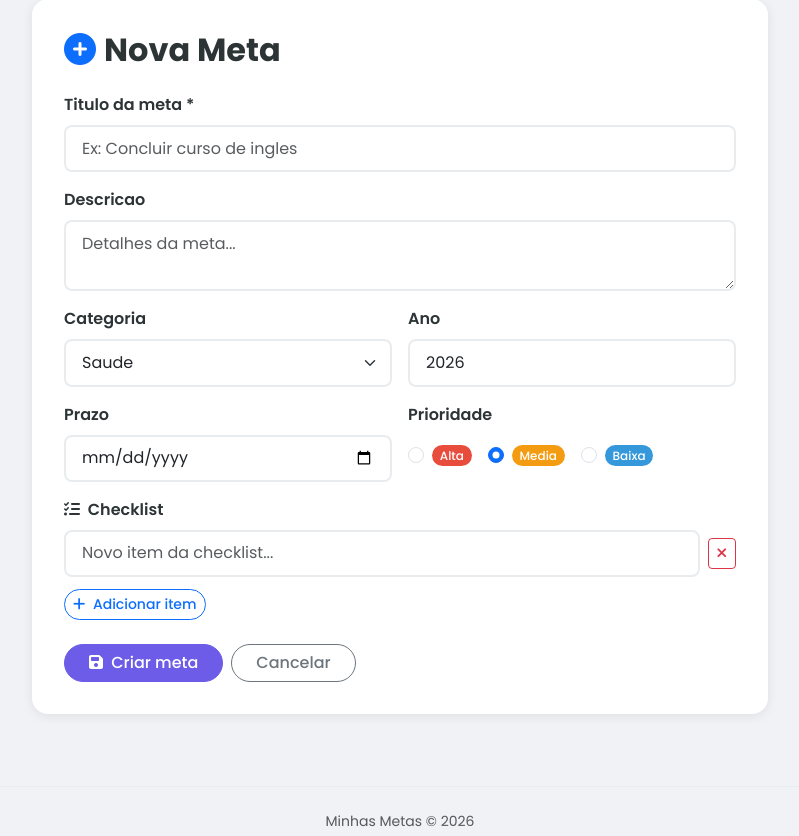
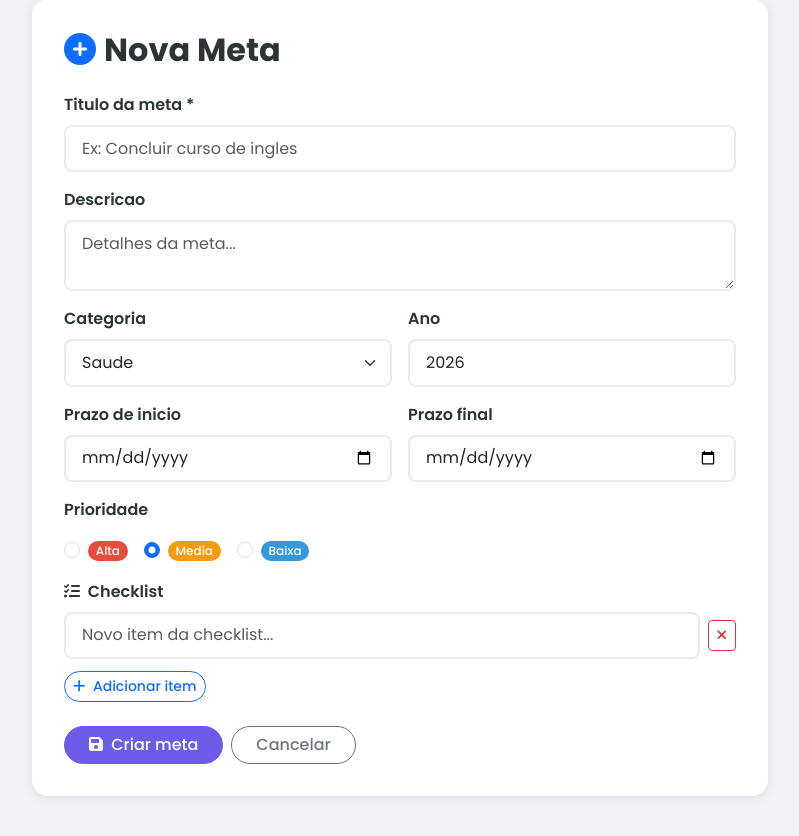
Before and after one commit to MarceloVieiraEngenheiro/metas-app, a Flask app: page /goal/new in a window 1280 px wide. Shown: the part 101-937 px from the top of the page, without its empty margins (240-1039 px from the left). Run offline with Flask 3, Linux system fonts and the light colour scheme; the visitor is signed in with stand-in values (Sample User, id 1).

Commit message:
Add files via upload

```diff
--- a/templates/form.html
+++ b/templates/form.html
@@ -1,5 +1,4 @@
 {% extends 'base.html' %}
-
 {% block content %}
 <div class="container py-4">
     <div class="row justify-content-center">
@@ -12,7 +11,6 @@
                     <i class="fas fa-plus-circle text-primary me-2"></i>Nova Meta
                     {% endif %}
                 </h2>
-
                 <form method="POST">
                     <div class="mb-3">
                         <label class="form-label fw-semibold">Titulo da meta *</label>
@@ -20,13 +18,11 @@
                                value="{{ goal.title if goal else '' }}"
                                placeholder="Ex: Concluir curso de ingles">
                     </div>
-
                     <div class="mb-3">
                         <label class="form-label fw-semibold">Descricao</label>
                         <textarea name="description" class="form-control" rows="2"
                                   placeholder="Detalhes da meta...">{{ goal.description if goal else '' }}</textarea>
                     </div>
-
                     <div class="row g-3 mb-3">
                         <div class="col-md-6">
                             <label class="form-label fw-semibold">Categoria</label>
@@ -42,14 +38,20 @@
                                    value="{{ goal.year if goal else now.year }}" min="2020" max="2050">
                         </div>
                     </div>
-
                     <div class="row g-3 mb-3">
                         <div class="col-md-6">
-                            <label class="form-label fw-semibold">Prazo</label>
+                            <label class="form-label fw-semibold">Prazo de inicio</label>
+                            <input type="date" name="start_date" class="form-control"
+                                   value="{{ goal.start_date.strftime('%Y-%m-%d') if goal and goal.start_date else '' }}">
+                        </div>
+                        <div class="col-md-6">
+                            <label class="form-label fw-semibold">Prazo final</label>
                             <input type="date" name="deadline" class="form-control"
                                    value="{{ goal.deadline.strftime('%Y-%m-%d') if goal and goal.deadline else '' }}">
                         </div>
-                        <div class="col-md-6">
+                    </div>
+                    <div class="row g-3 mb-3">
+                        <div class="col-md-12">
                             <label class="form-label fw-semibold">Prioridade</label>
                             <div class="d-flex gap-3 pt-2">
                                 {% for p, color in priorities.items() %}
@@ -64,7 +66,6 @@
                             </div>
                         </div>
                     </div>
-
                     <div class="mb-4">
                         <label class="form-label fw-semibold"><i class="fas fa-list-check me-1"></i> Checklist</label>
                         <div id="checklist-container">
@@ -86,7 +87,6 @@
                             <i class="fas fa-plus me-1"></i> Adicionar item
                         </button>
                     </div>
-
                     <div class="d-flex gap-2">
                         <button type="submit" class="btn btn-primary rounded-pill px-4">
                             <i class="fas fa-save me-1"></i> {{ 'Salvar alteracoes' if goal else 'Criar meta' }}
@@ -99,7 +99,6 @@
     </div>
 </div>
 {% endblock %}
-
 {% block scripts %}
 <script>
 function addChecklistItem(text = '') {
```
